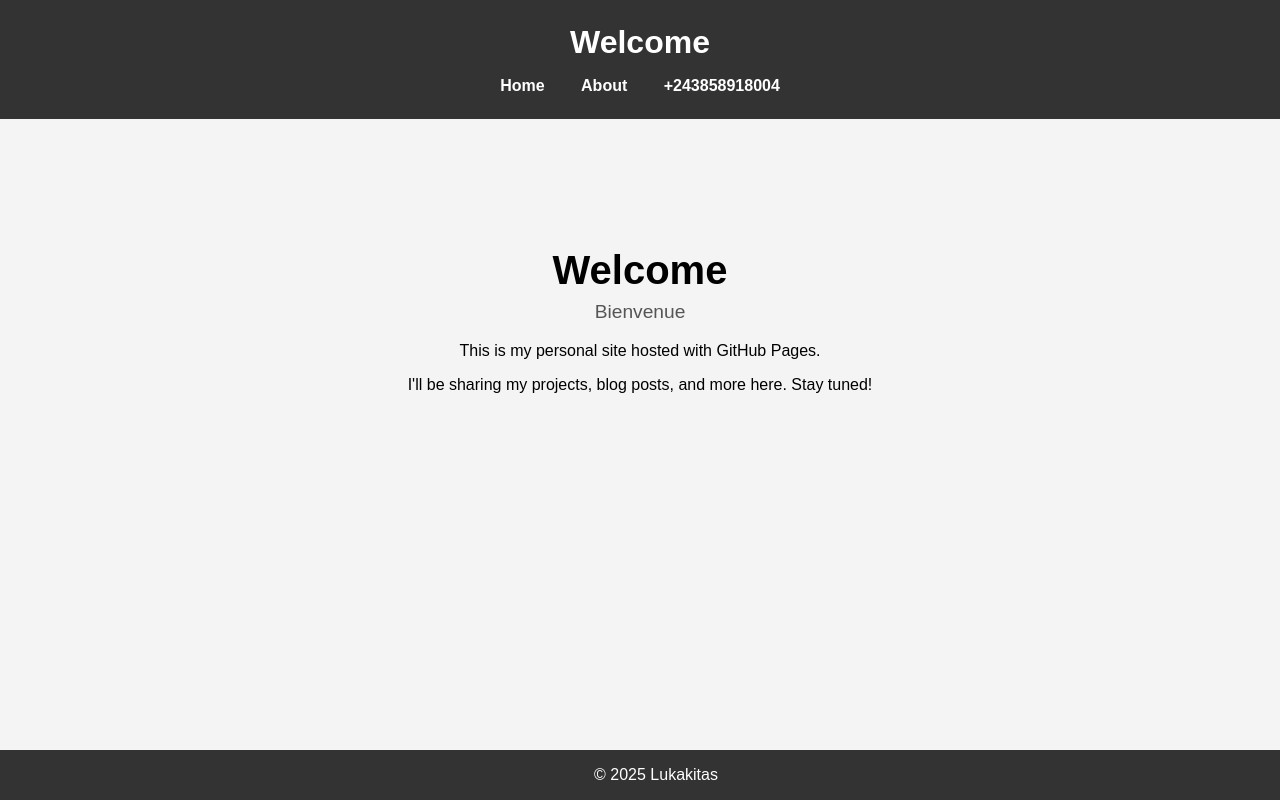
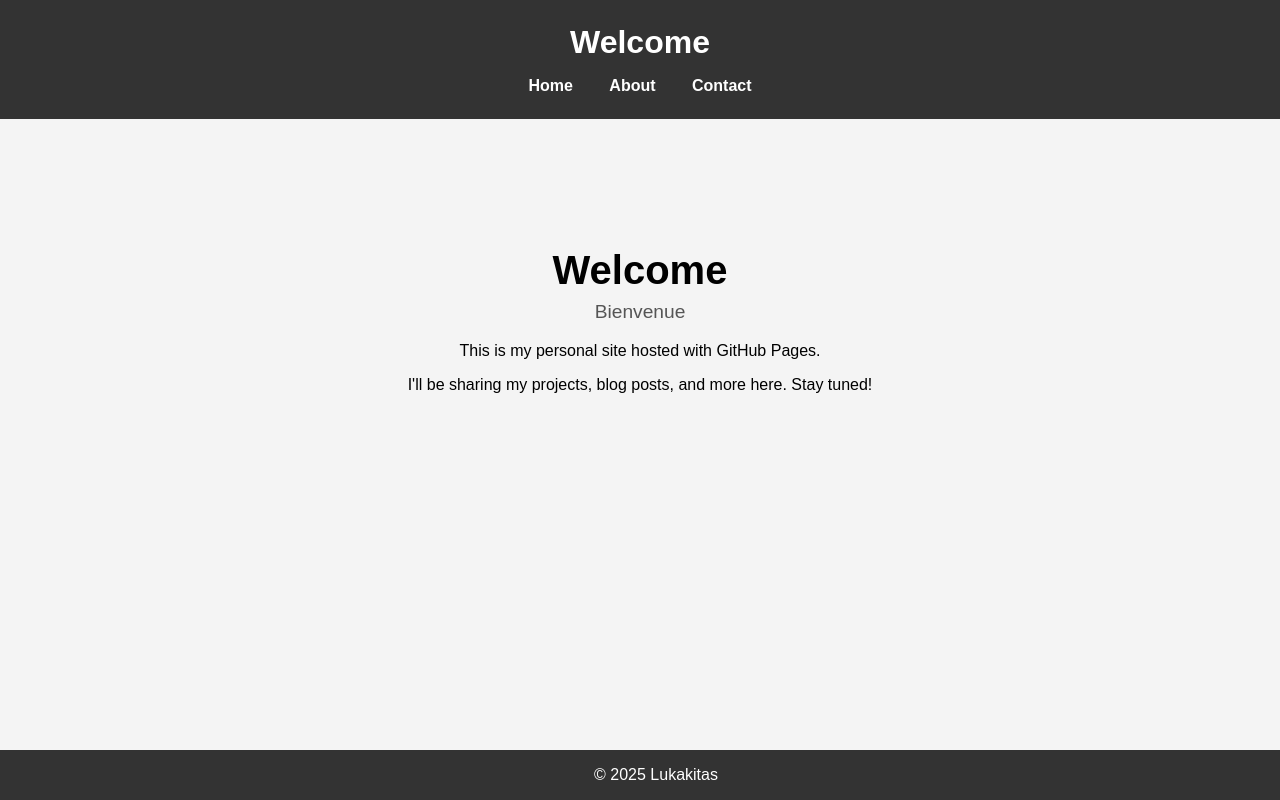
Before and after one commit to JLukaKitas/JLukaKitas.github.io, a plain HTML site: page index.html in a window 1280 px wide. Drawn offline with Linux system fonts and the light colour scheme.

Commit message:
Update index.html

```diff
--- a/index.html
+++ b/index.html
@@ -72,7 +72,7 @@
     <nav>
       <a href="#welcome">Home</a>
       <a href="about.html">About</a>
-      <a href="contact.html">+243858918004</a>
+      <a href="contact.html">Contact</a>
     </nav>
   </header>
 
```
